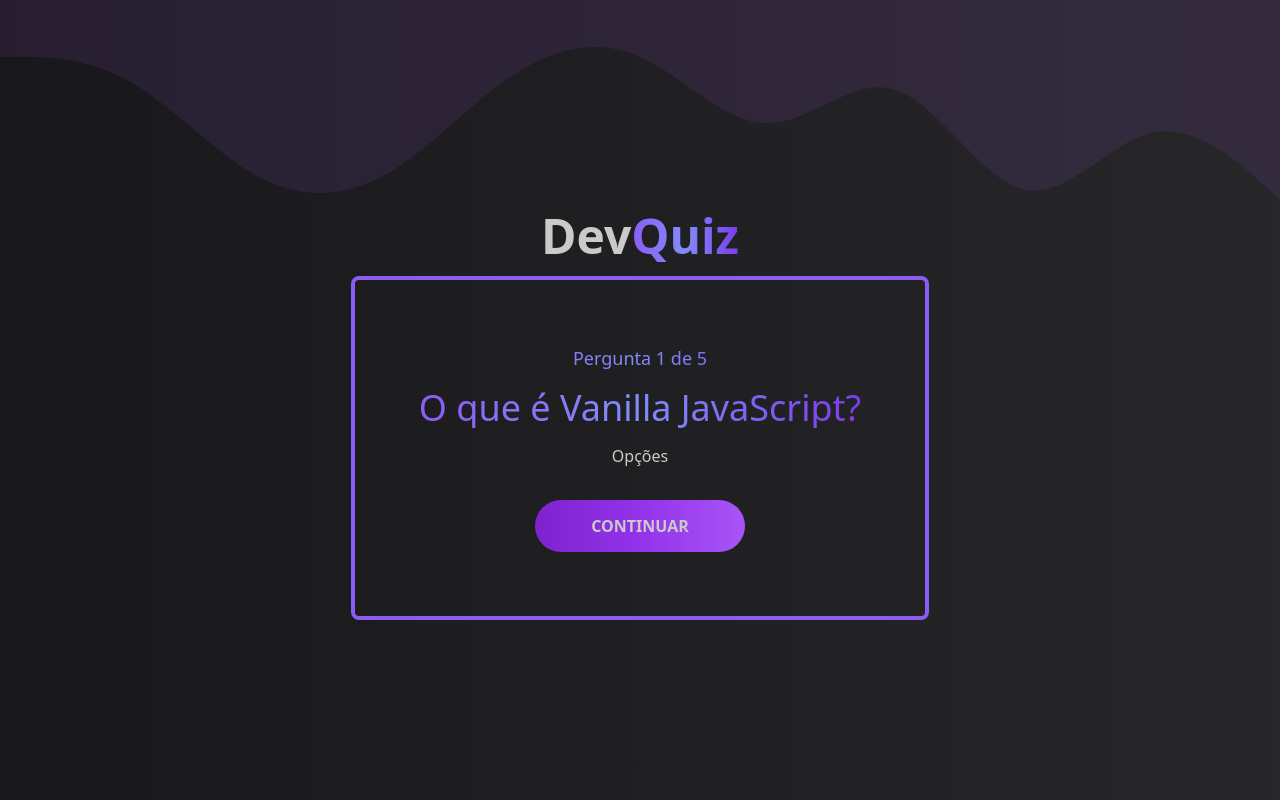
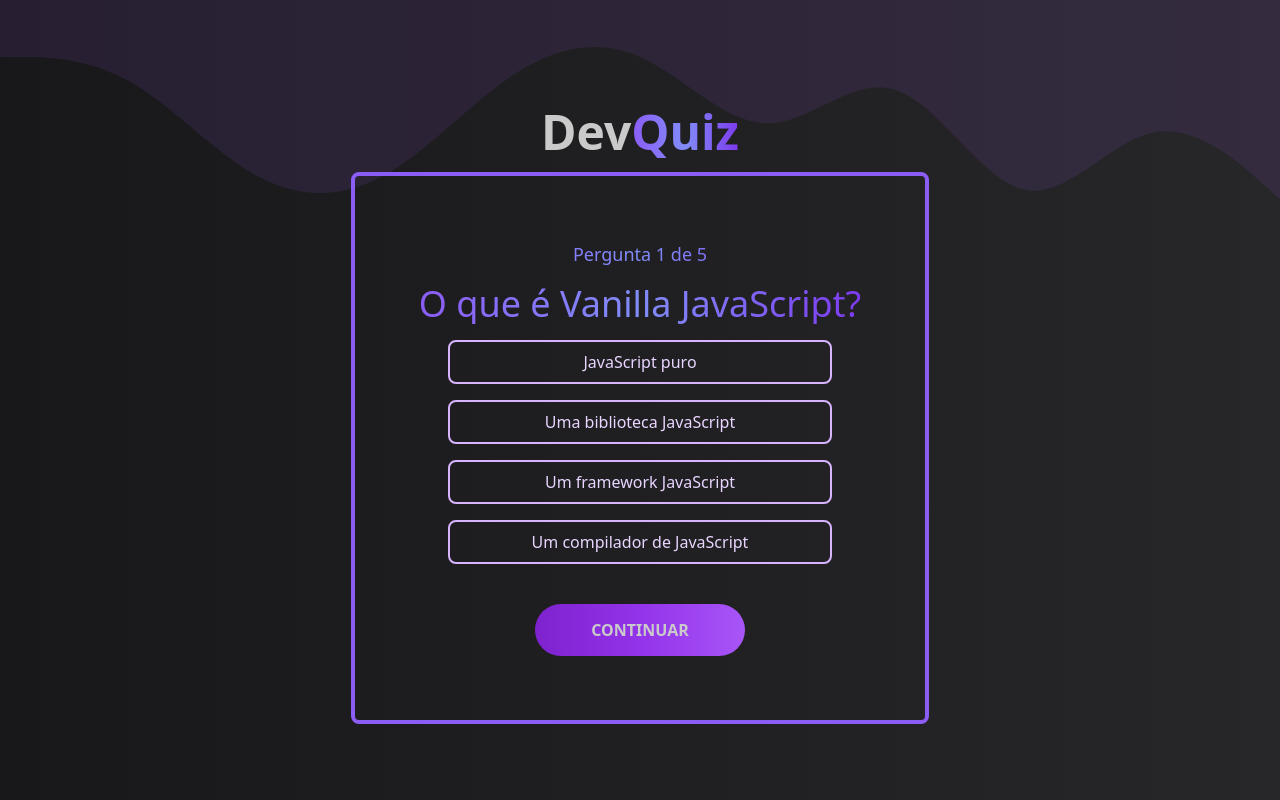
Before and after one commit to SilasRodrigues19/DevQuiz, a React (Vite) app: page / in a window 1280 px wide. Both pictures are taken after a click on the button "INICIAR". Built offline with nearby package versions, Linux system fonts and the light colour scheme.

Commit message:
feat: render options in question component

```diff
--- a/src/components/Question.jsx
+++ b/src/components/Question.jsx
@@ -1,12 +1,13 @@
 import { useContext } from 'react';
 import { QuizContext } from '../context/quizContext';
+import Option from './Option';
 
 export const Question = () => {
   const [{ questions, current }, dispatch] = useContext(QuizContext);
   const currentQuestion = questions[current];
 
   return (
-    <div className='mx-12 border-4 border-violet-500 max-w-screen-lg p-16 rounded-lg'>
+    <section className='z-10 mx-12 border-4 border-violet-500 max-w-screen-lg p-16 rounded-lg'>
       <p className='sm:text-2xl lg:text-lg bg-clip-text text-transparent bg-gradient-to-r from-violet-500 via-indigo-400 to-violet-600'>
         Pergunta {current + 1} de {questions.length}
       </p>
@@ -14,7 +15,9 @@ export const Question = () => {
         {currentQuestion.question}
       </h2>
       <div id='options-container'>
-        <p>Opções</p>
+        {currentQuestion.options.map((option) => (
+          <Option option={option} key={option} />
+        ))}
       </div>
       <button
         onClick={() => dispatch({ type: 'CHANGE_QUESTION' })}
@@ -24,6 +27,6 @@ export const Question = () => {
       >
         Continuar
       </button>
-    </div>
+    </section>
   );
 };
```
